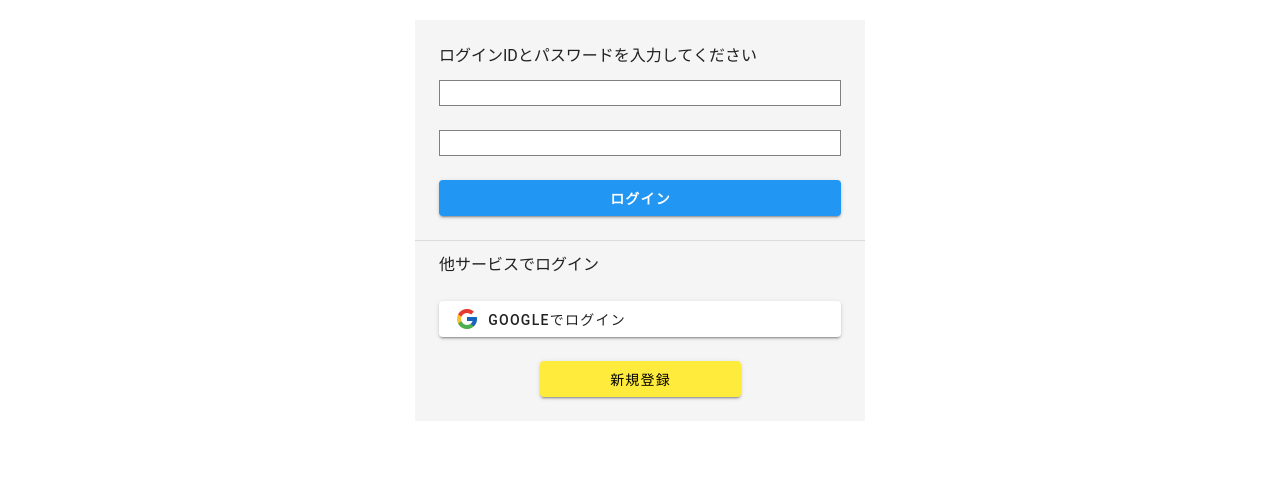
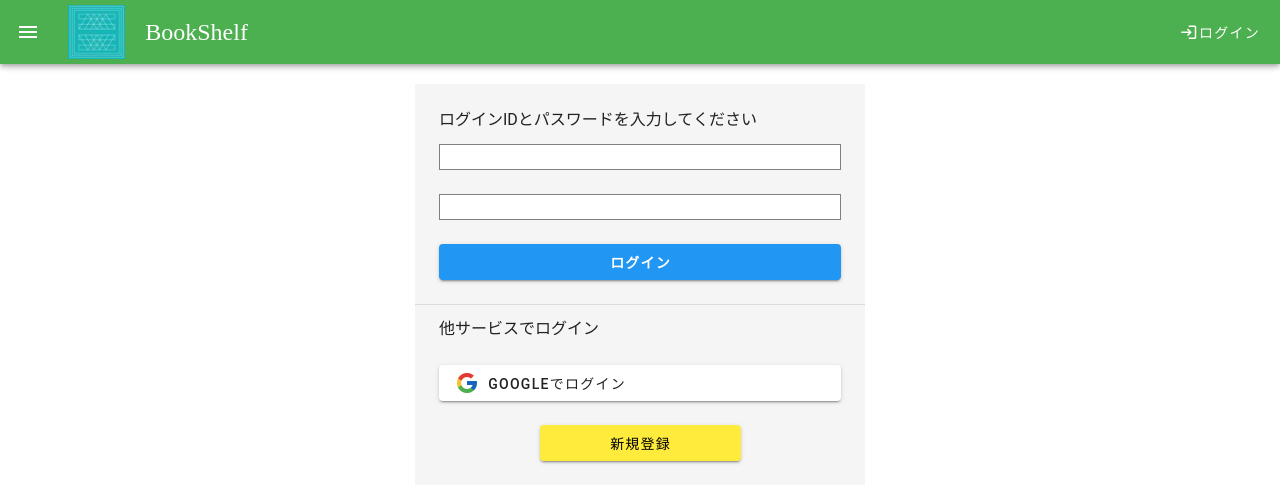
Before and after one commit to YumaHozumi/Shelfmate, a Vue app in the folder frontend/: page /login in a window 1280 px wide. Shown: the top 504 px of the page. Built offline with nearby package versions, Linux system fonts and the light colour scheme; a web font is replaced by a local one.

Commit message:
navigation機能の再利用性を向上

```diff
--- a/frontend/src/containers/Header.vue
+++ b/frontend/src/containers/Header.vue
@@ -6,8 +6,7 @@ import LoginButton from '@/basic/LoginButton.vue'
 import { ref } from 'vue'
 
 interface Emits {
-  (event: 'onClickLoginButton'): void
-  (event: 'onClickSiteLogo'): void
+  (event: 'navigate', name: string): void
 }
 
 const emit = defineEmits<Emits>()
@@ -16,12 +15,12 @@ const drawer = ref(false)
 
 //ログインボタンが押された
 const onClickLoginButton = (): void => {
-  emit('onClickLoginButton')
+  emit('navigate', "Login");
 }
 
 //サイトのロゴが押された
 const onClickSiteLogo = (): void => {
-  emit('onClickSiteLogo')
+  emit("navigate", "AppTop");
 }
 </script>
 
--- a/frontend/src/views/AppTopView.vue
+++ b/frontend/src/views/AppTopView.vue
@@ -2,17 +2,12 @@
 import Header from '@/containers/Header.vue'
 import router from '@/router'
 
-const onClickLoginButton = (): void => {
-  router.push({ name: 'Login' })
-}
-
-const onClickSiteLogo = (): void => {
-  router.push({ name: 'AppTop' })
-  console.log("tes")
+const onNavigate = (name: string): void => {
+  router.push({name: name});
 }
 </script>
 
 <template>
-  <Header @onClickLoginButton="onClickLoginButton" @onClickSiteLogo="onClickSiteLogo"></Header>
+  <Header @navigate="onNavigate"></Header>
   <p>test</p>
 </template>
--- a/frontend/src/views/LoginView.vue
+++ b/frontend/src/views/LoginView.vue
@@ -1,7 +1,14 @@
 <script setup lang="ts">
 import LoginForm from "@/containers/Form/LoginForm.vue";
+import Header from "@/containers/Header.vue";
+import router from '@/router'
+
+const onNavigate = (name: string): void => {
+  router.push({name: name});
+}
 </script>
 
 <template>
+  <Header @navigate="onNavigate"></Header>
   <LoginForm></LoginForm>
 </template>
```
Also changed, not shown: frontend/src/views/RegisterView.vue (added).
